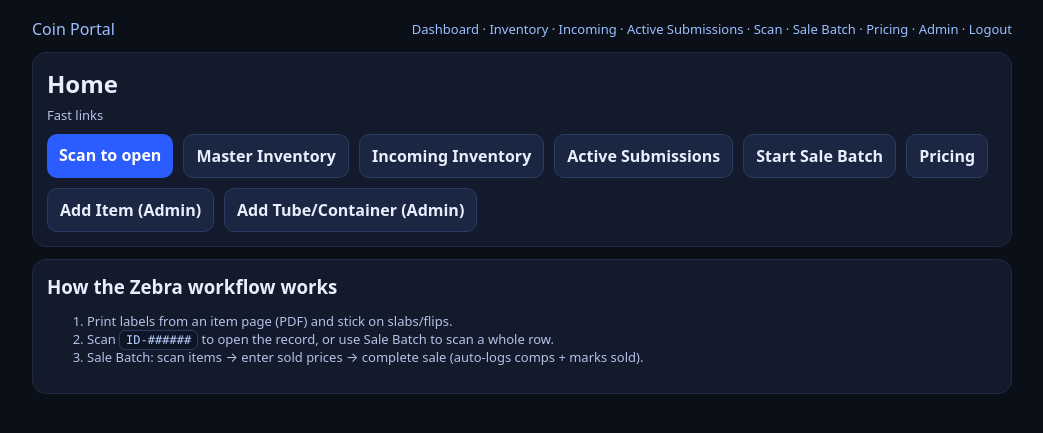
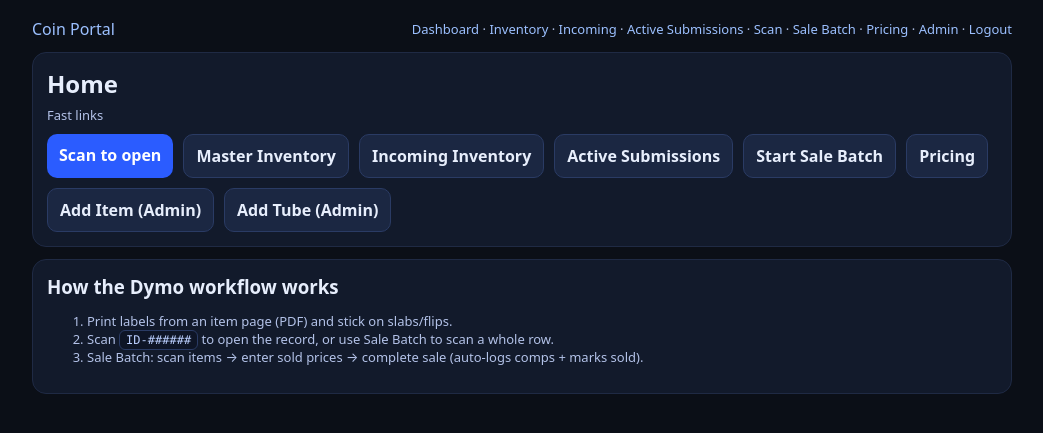
Before and after one commit to T22-1/coin-portal, a Django app: page /dashboard/ in a window 1280 px wide. Shown: the top 433 px of the page, without its empty margins (118-1161 px from the left). Run offline with Django 5.2, Linux system fonts and the light colour scheme; the visitor is signed in with stand-in values (Sample User, id 1).

Commit message:
Rename containers to tubes in UI

```diff
--- a/portalapp/models.py
+++ b/portalapp/models.py
@@ -218,6 +218,10 @@ class Container(models.Model):
 
     def __str__(self): return self.internal_id
 
+    class Meta:
+        verbose_name = "Tube"
+        verbose_name_plural = "Tubes"
+
 
 class PricingPlan(models.Model):
     BILLING_INTERVAL_CHOICES = [
--- a/templates/home.html
+++ b/templates/home.html
@@ -11,12 +11,12 @@
     <a class="btn2" href="/sale/start/">Start Sale Batch</a>
     <a class="btn2" href="/pricing/">Pricing</a>
     <a class="btn2" href="/admin/portalapp/inventoryitem/add/">Add Item (Admin)</a>
-    <a class="btn2" href="/admin/portalapp/container/add/">Add Tube/Container (Admin)</a>
+    <a class="btn2" href="/admin/portalapp/container/add/">Add Tube (Admin)</a>
   </div>
 </div>
 
 <div class="card">
-  <h3 style="margin:0 0 6px 0;">How the Zebra workflow works</h3>
+  <h3 style="margin:0 0 6px 0;">How the Dymo workflow works</h3>
   <ol class="small">
     <li>Print labels from an item page (PDF) and stick on slabs/flips.</li>
     <li>Scan <span class="kbd">ID-######</span> to open the record, or use Sale Batch to scan a whole row.</li>
```
Also changed, not shown: portalapp/migrations/0010_alter_container_options.py (added).
